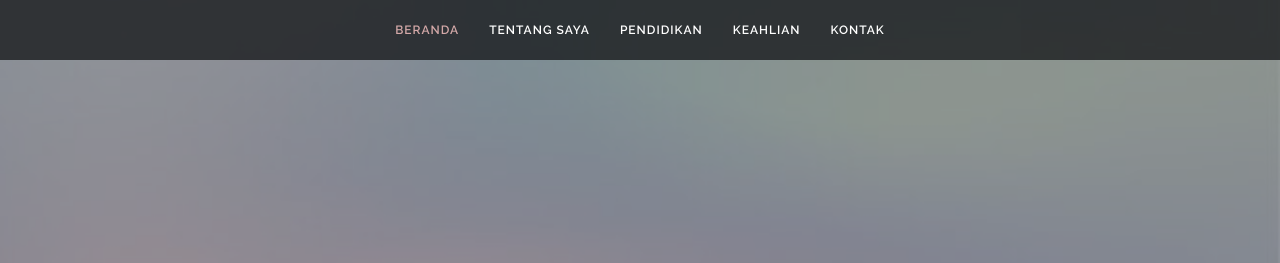
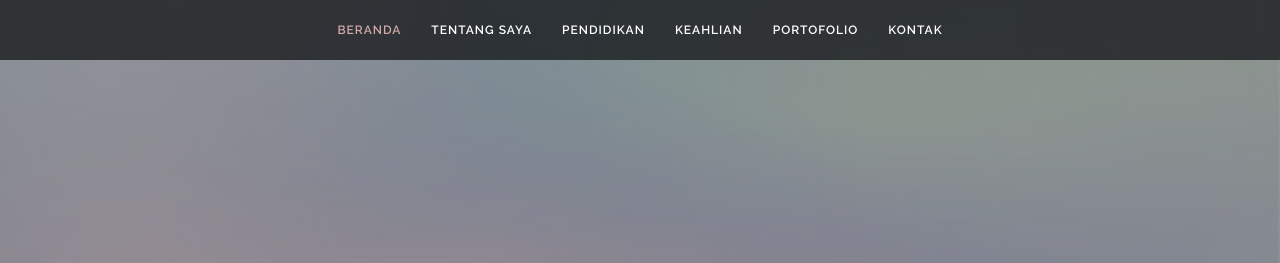
Before and after one commit to irmanuryani/CV_Web, a plain HTML site: page index.html in a window 1280 px wide. Shown: the top 263 px of the page. Drawn offline with nearby package versions, Linux system fonts and the light colour scheme.

Commit message:
Update index.html

```diff
--- a/index.html
+++ b/index.html
@@ -5,7 +5,7 @@
   <meta charset="utf-8">
   <meta content="width=device-width, initial-scale=1.0" name="viewport">
 
-  <title>CV Irma</title>
+  <title>Portofolio | Irma Nuryani</title>
   <meta content="" name="description">
   <meta content="" name="keywords">
 
@@ -46,6 +46,7 @@
         <li><a class="nav-link scrollto" href="#about">Tentang Saya</a></li>
         <li><a class="nav-link scrollto" href="#resume">Pendidikan</a></li>
         <li><a class="nav-link scrollto" href="#skills">Keahlian</a></li>
+        <li><a class="nav-link scrollto" href="#portofolio">Portofolio</a></li>
         <li><a class="nav-link scrollto" href="#contact">Kontak</a></li>
       </ul>
       <i class="bi bi-list mobile-nav-toggle"></i>
```
